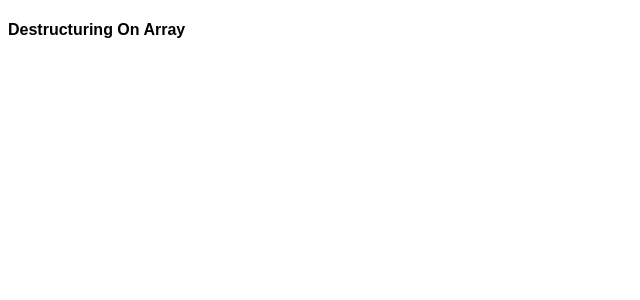
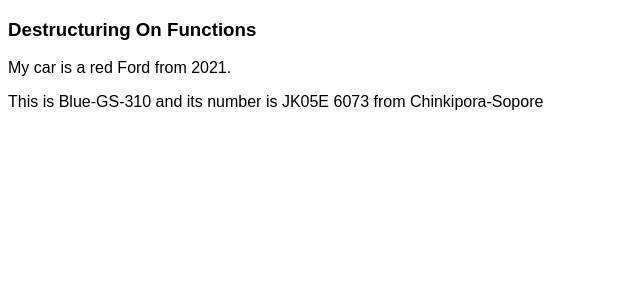
Before and after one commit to muazimmaqbool/Reactjs-with-Me, a React (Create React App) app: page / in a window 1280 px wide. Shown: the top 300 px of the page, without its empty margins (0-640 px from the left). Built offline with nearby package versions, Linux system fonts and the light colour scheme.

Commit message:
destructing

```diff
--- a/src/More Topics/Destructuring.jsx
+++ b/src/More Topics/Destructuring.jsx
@@ -4,15 +4,15 @@ import React from "react";
 const Destructuring = () => {
   return (
     <>
-      <Example1 />
+      {/* <Example1 /> */}
        {/* <Example2 /> */}
       {/* <ExampleObj /> */}
-      {/* <ExampleFunc /> */}
+      <ExampleFunc />
     </>
   );
 };
 
-/*Destructing Arrays */
+//Destructing Arrays:
 const Example1 = () => {
   const myArray = ["a", "b", "c"];
 
@@ -74,7 +74,7 @@ const Example2 = () => {
   );
 };
 
-// Destructuring On Objects
+// Destructuring On Objects:
 function ExampleObj() {
   const obj = { a: 1, b: 2 };
   const { a, b } = obj;
@@ -120,7 +120,7 @@ function ExampleObj() {
   );
 }
 
-//Destructuring on functions
+//Destructuring on functions:
 const ExampleFunc = () => {
   const product = {
     id: 235,
```
